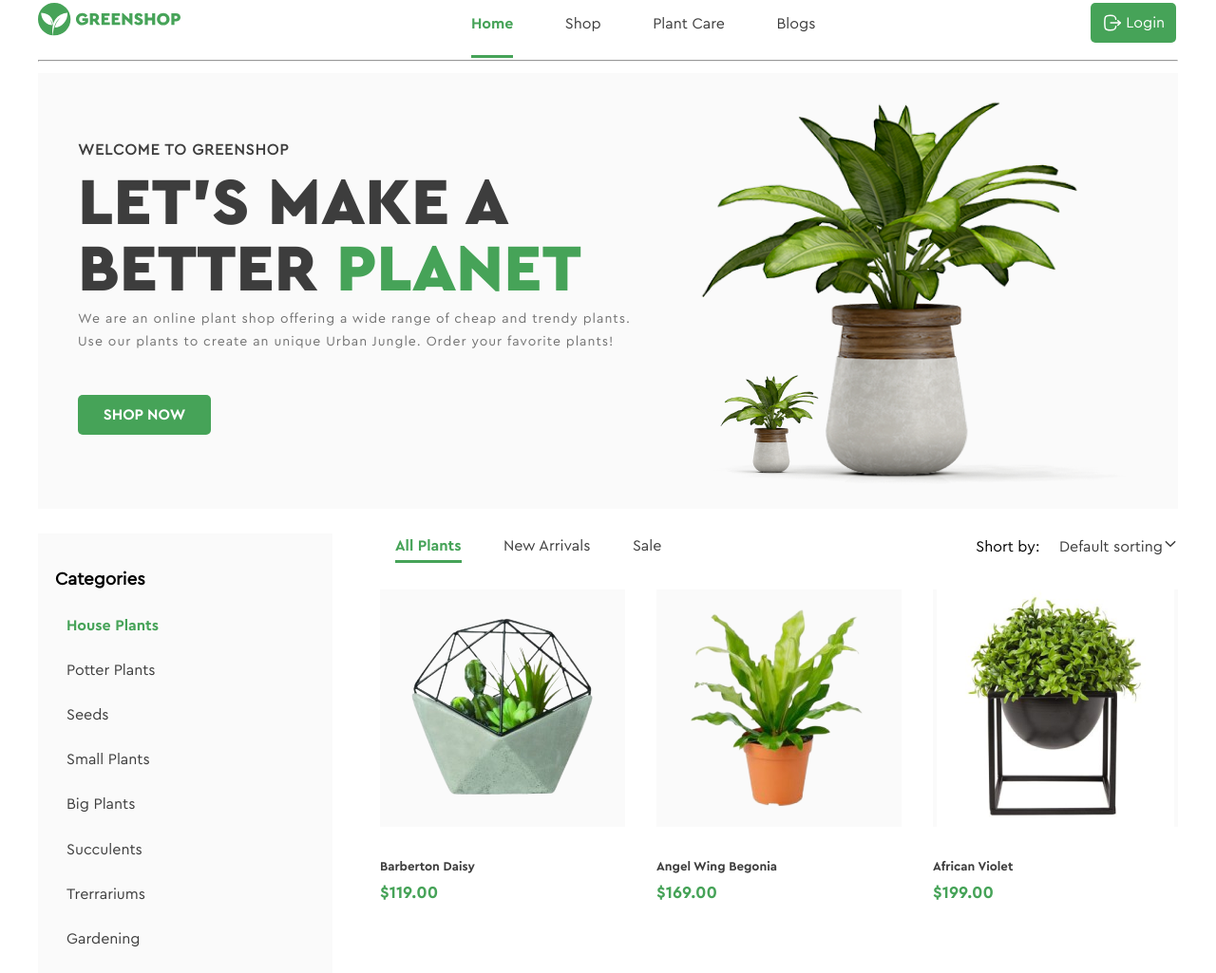
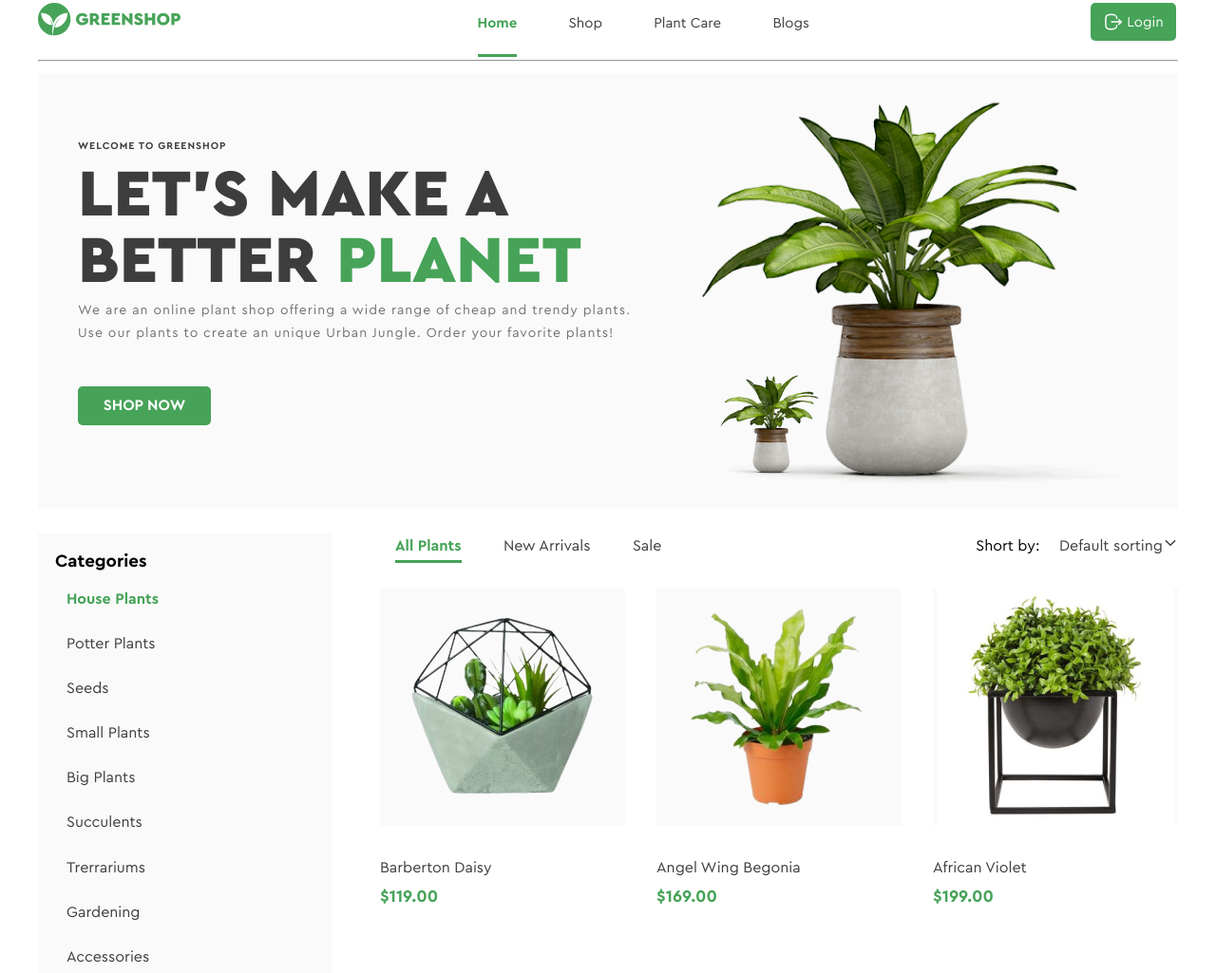
Before and after one commit to 0laSonova/greenshop.io, a plain HTML site: page index.html in a window 1280 px wide. Shown: the part 27-1052 px from the top of the page at 95% size. Drawn offline with Linux system fonts and the light colour scheme; files whose address does not match are found by name.

Commit message:
fixed the last 4 errors

```diff
--- a/index.html
+++ b/index.html
@@ -215,7 +215,7 @@
                 <span class="price_plant">$59.00</span>
                 </a>
               </li>
-              <li class="card-product"></li>
+              <li class="card-product">
               <a href="#">
                 <div class="img_plant">
                   <img src="images/image-8.png" alt="Chinese=Evergreen"/>
@@ -223,6 +223,7 @@
                 <h5 class="name_plant">Chinese Evergreen</h5>
                 <span class="price_plant">$39.00</span>
               </a>
+              </li>
             </ul>
             <div class="pages clearfix">
               <ul class="pages_list">
--- a/styles/style.css
+++ b/styles/style.css
@@ -1,17 +1,17 @@
 @font-face {
-  font-family: "CeraPro-Regular";
+  font-family: "CeraPro";
   src: url("../fonts/CeraPro-Regular.woff2") format("woff2");
   font-weight: 400;
   font-style: normal;
 }
 @font-face {
-  font-family: "CeraPro-Bold";
+  font-family: "CeraPro";
   src: url("../fonts/CeraPro-Bold.woff2") format("woff2");
   font-weight: 700;
   font-style: normal;
 }
 @font-face {
-  font-family: "CeraPro-Black";
+  font-family: "CeraPro";
   src: url("../fonts/CeraPro-Black.woff2") format("woff2");
   font-weight: 900;
   font-style: normal;
@@ -22,12 +22,12 @@
   margin: 0 auto;
 }
 body {
-  font-family: "CeraPro-Regular";
+  font-family: "CeraPro";
   font-size: 16px;
   line-height: 1.7;
 }
 header {
-  font-family: "CeraPro-Regular";
+  font-family: "CeraPro";
   font-weight: 400;
   font-size: 15px;
   padding-top: 30px;
@@ -42,7 +42,6 @@ header {
 .banner-picture {
   display: inline-block;
   vertical-align: middle;
-  font-size: 16px;
 }
 a {
   text-decoration: none;
@@ -61,7 +60,6 @@ ul {
   color: #ffffff;
   text-align: center;
   padding: 7px;
-  font-size: 16px;
   border-radius: 5px;
   cursor: pointer;
   vertical-align: top;
@@ -83,7 +81,6 @@ ul {
   text-align: center;
 }
 .header-nav a.active {
-  font-family: "CeraPro-Bold";
   font-weight: 700;
   border-bottom: 3px solid;
   border-color: #46a358;
@@ -101,11 +98,10 @@ ul {
 }
 .banner {
   background-color: #f5f5f580;
-  font-size: 16px;
   margin-bottom: 26px;
 }
 .banner .btn {
-  font-family: "CeraPro-Bold";
+  font-weight: 700;
   width: 140px;
   margin-top: 44px;
   text-transform: uppercase;
@@ -122,13 +118,11 @@ div.btn:hover {
 }
 .banner-text h6 {
   text-transform: uppercase;
-  font-size: 16px;
   margin: 0;
   color: #3d3d3d;
   letter-spacing: 1px;
 }
 .banner-text h1 {
-  font-family: "CeraPro-Black";
   font-weight: 900;
   font-size: 70px;
   line-height: 1;
@@ -140,7 +134,6 @@ div.btn:hover {
   color: #46a358;
 }
 .banner-text p {
-  font-family: "CeraPro-Regular";
   font-weight: 400;
   font-size: 14px;
   letter-spacing: 1px;
@@ -152,7 +145,6 @@ div.btn:hover {
   display: inline-block;
 }
 .active {
-  font-family: "CeraPro-Bold";
   font-weight: 700;
   color: #46a358;
   font-weight: 700;
@@ -172,7 +164,7 @@ div.btn:hover {
 .sidebar_list {
   width: 310px;
   padding-left: 18px;
-  padding-bottom: 252px;
+  padding-bottom: 260px;
 }
 .sidebar_list ul {
   margin: 0;
@@ -184,8 +176,7 @@ div.btn:hover {
 .sidebar_list li a:hover {
   color: #70b36a;
 }
-.sidebar_list p {
-  font-family: "CeraPro-Bold";
+.sidebar_list h3 {
   font-weight: 700;
   margin: 0;
   margin-bottom: 10px;
@@ -201,7 +192,6 @@ div.btn:hover {
   clear: both;
 }
 .prod_sort {
-  font-family: "CeraPro-Regular";
   font-weight: 400;
   padding-bottom: 31px;
 }
@@ -239,8 +229,7 @@ div.btn:hover {
   padding: 0;
 }
 .card-product {
-  font-family: "CeraPro-Bold";
-  font-size: 16px;
+  font-weight: 400;
   float: left;
   width: 258px;
   margin-bottom: 76px;
@@ -251,10 +240,12 @@ div.btn:hover {
 }
 
 .card-product h5 {
+  font-size: 16px; /* if I remove the font size from here it becomes 13.28 */
+  font-weight: 400;
   margin: 0;
 }
 .card-product .price_plant {
-  font-family: "CeraPro-Bold";
+  font-weight: 700;
   font-size: 18px;
   margin-top: 6px;
   color: #46a358;
@@ -277,16 +268,17 @@ div.btn:hover {
   padding-top: 90px;
   padding-bottom: 82px;
 }
+
 .pages_list li {
   display: inline-block;
 }
+
 .pages_list a {
   width: 35px;
   display: inline-block;
   background: #ffffff;
   text-align: center;
   padding: 7px;
-  font-size: 16px;
   border-radius: 4px;
   cursor: pointer;
   margin-left: 10px;
@@ -297,10 +289,10 @@ div.btn:hover {
 .pages_list .active_page a {
   color: #ffffff;
 }
+
 .pages_list li a:hover {
   background: #46a358;
   color: #ffffff;
-  border-radius: 25px;
 }
 
 li.active_page a {
```
